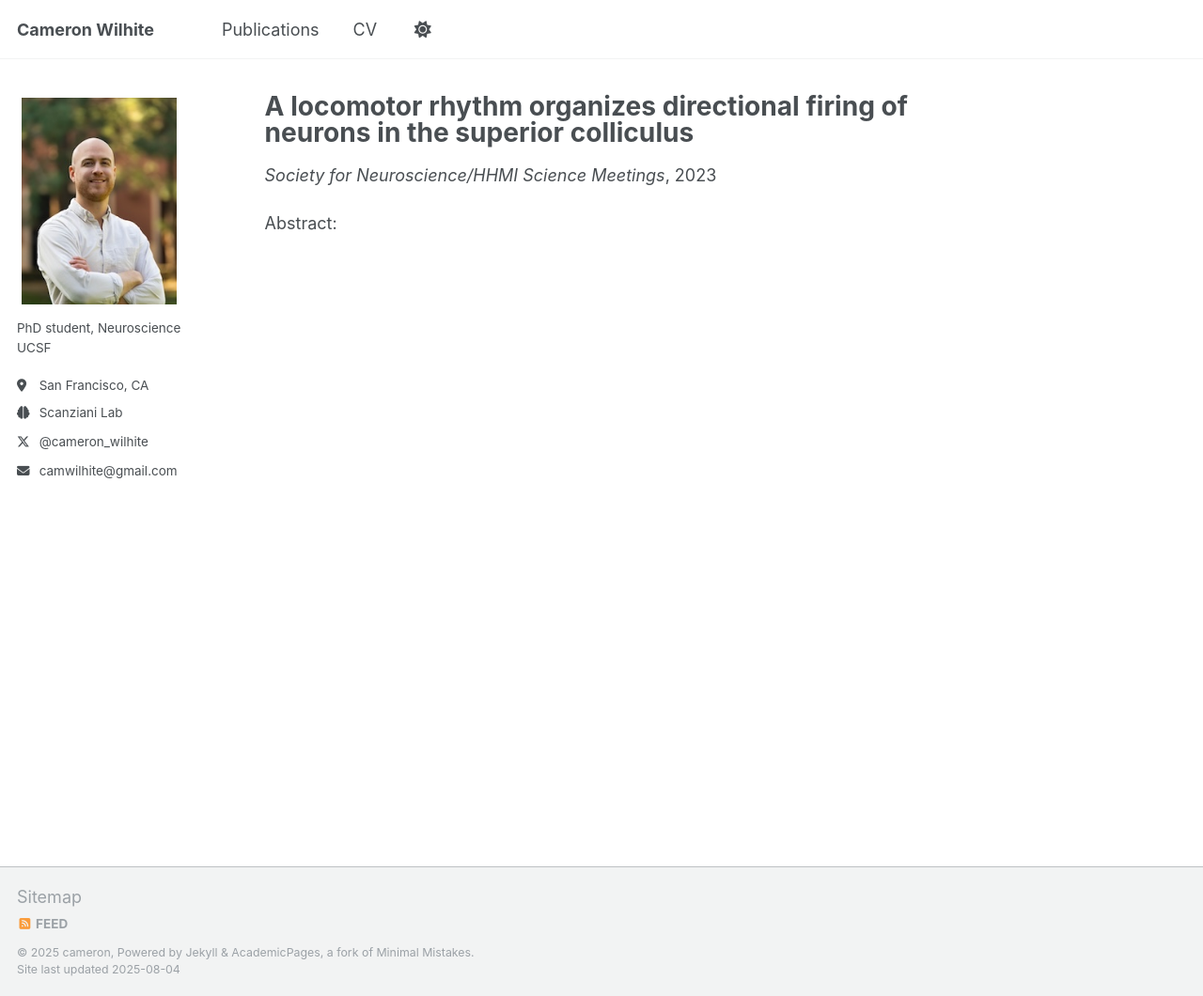
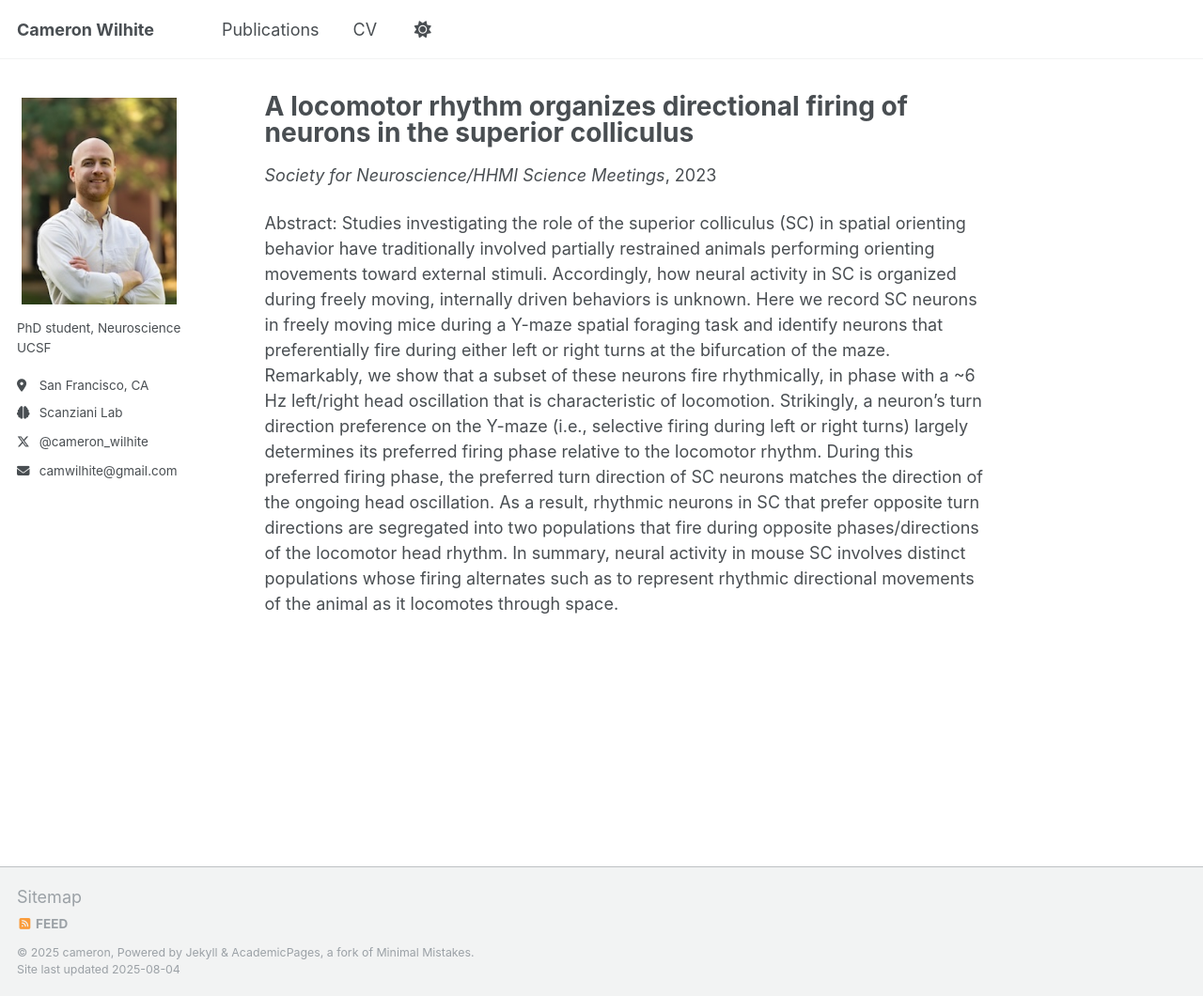
Before and after one commit to camwilhite/camwilhite.github.io, a Jekyll site: the page built from _publications/2025-06-08-paper-title-number-5.md, in a window 1280 px wide and 1060 px high. Shown: the whole window at 94% size. Built offline with Jekyll 4.4.1, drawn with Linux system fonts in a browser that asks for light colours; a script that is not in the unit is left out.

Commit message:
Update 2025-06-08-paper-title-number-5.md

```diff
--- a/_publications/2025-06-08-paper-title-number-5.md
+++ b/_publications/2025-06-08-paper-title-number-5.md
@@ -2,7 +2,7 @@
 title: "A locomotor rhythm organizes directional firing of neurons in the superior colliculus"
 collection: publications
 category: conferences
-permalink: /publication/2024-02-17-paper-title-number-4
+permalink: /publication/2023_SC
 excerpt: 'Cameron Wilhite, Loren M. Frank, Massimo Scanziani'
 date: 2023-11-11
 venue: 'Society for Neuroscience/HHMI Science Meetings'
@@ -10,4 +10,4 @@ paperurl:
 citation:
 ---
 
-Abstract:
+Abstract: Studies investigating the role of the superior colliculus (SC) in spatial orienting behavior have traditionally involved partially restrained animals performing orienting movements toward external stimuli. Accordingly, how neural activity in SC is organized during freely moving, internally driven behaviors is unknown. Here we record SC neurons in freely moving mice during a Y-maze spatial foraging task and identify neurons that preferentially fire during either left or right turns at the bifurcation of the maze. Remarkably, we show that a subset of these neurons fire rhythmically, in phase with a ~6 Hz left/right head oscillation that is characteristic of locomotion. Strikingly, a neuron’s turn direction preference on the Y-maze (i.e., selective firing during left or right turns) largely determines its preferred firing phase relative to the locomotor rhythm. During this preferred firing phase, the preferred turn direction of SC neurons matches the direction of the ongoing head oscillation. As a result, rhythmic neurons in SC that prefer opposite turn directions are segregated into two populations that fire during opposite phases/directions of the locomotor head rhythm. In summary, neural activity in mouse SC involves distinct populations whose firing alternates such as to represent rhythmic directional movements of the animal as it locomotes through space.
```
